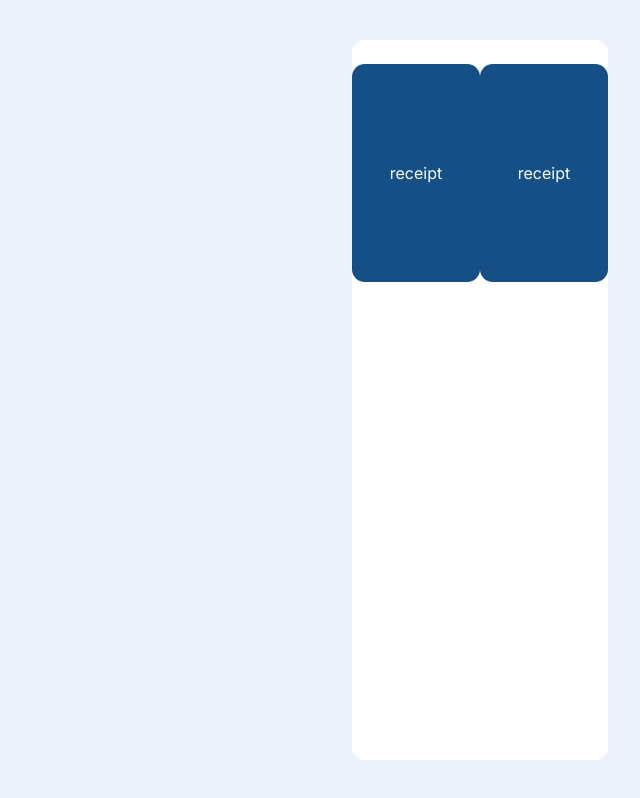
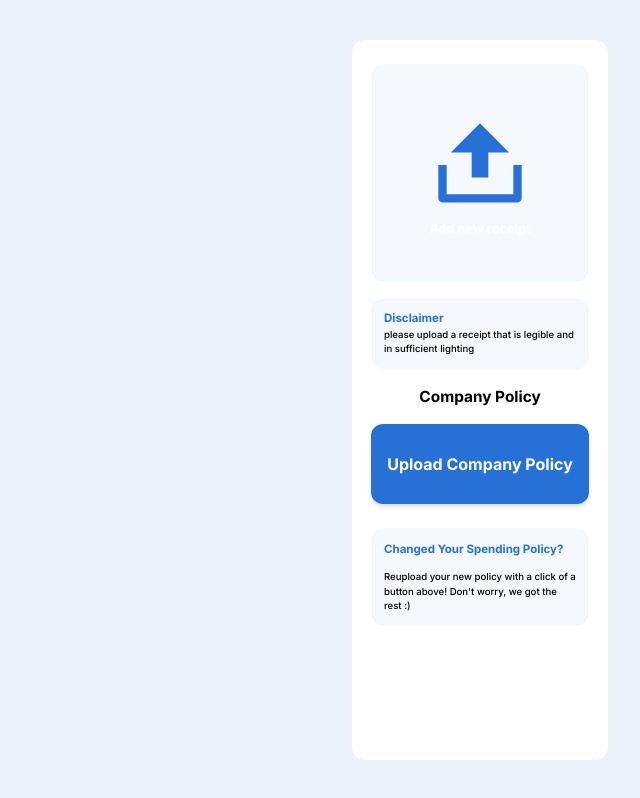
Before and after one commit to Dao-Ho/Finding-FishE, a Next.js app in the folder finding-fishe/: page /dashboard in a window 1280 px wide. Shown: the whole page, without its empty margins (640-1280 px from the left). Built offline with nearby package versions, Linux system fonts and the light colour scheme.

Commit message:
font end updates

```diff
--- a/finding-fishe/package.json
+++ b/finding-fishe/package.json
@@ -12,7 +12,8 @@
     "axios": "^1.6.7",
     "next": "14.1.0",
     "react": "^18",
-    "react-dom": "^18"
+    "react-dom": "^18",
+    "react-icons": "^5.0.1"
   },
   "devDependencies": {
     "autoprefixer": "^10.0.1",
--- a/finding-fishe/src/app/dashboard/page.js
+++ b/finding-fishe/src/app/dashboard/page.js
@@ -1,6 +1,7 @@
 "use client";
 import { useRef, useState } from "react";
-import axios from 'axios';
+import axios from "axios";
+import { RiUpload2Fill } from "react-icons/ri";
 
 export default function Dashboard() {
   //state to store the file
@@ -9,14 +10,13 @@ export default function Dashboard() {
   // State to store the base64
   const [base64, setBase64] = useState(null);
 
-
   const handleUpload = () => {
     console.log("Button clicked!");
     // trigger the click event of the file input
     fileInput.current.click();
   };
 
-  const handleFileChange = async (e) => {
+  const handleFileChange = async (e, intValue) => {
     const file = e.target.files[0];
 
     if (file) {
@@ -29,7 +29,7 @@ export default function Dashboard() {
         // Update state with the encoded string
         setBase64(base64String);
 
-        // Create a JSON object with the base64 data
+        // Create a JSON object with the base64 data and the int value
         const jsonData = {
           imageName: file.name,
           imageBase64: base64String,
@@ -41,7 +41,11 @@ export default function Dashboard() {
         // You can now use the jsonString as needed, for example, send it to a server.
         console.log(jsonString);
 
+        if (intValue === 1) {
         sendReceiptToBackend(jsonString);
+        } else {
+          sendPolicyToBackend(jsonString);
+        }
       };
 
       reader.readAsDataURL(file);
@@ -50,13 +54,25 @@ export default function Dashboard() {
 
   const sendReceiptToBackend = async (jsonString) => {
     try {
-      const response = await axios.post('/receive_json', {
+      const response = await axios.post("http://localhost:8080/receipt_json", {
         jsonData: jsonString,
       });
 
-      console.log('JSON data sent successfully:', response.data);
+      console.log("receipt JSON sent successfully:", response.data);
     } catch (error) {
-      console.error('Error sending JSON data:', error);
+      console.error("Error sending JSON data:", error);
+    }
+  };
+
+  const sendPolicyToBackend = async (jsonString) => {
+    try {
+      const response = await axios.post("http://localhost:8080/policy_json", {
+        jsonData: jsonString,
+      });
+
+      console.log("policy JSON data sent successfully:", response.data);
+    } catch (error) {
+      console.error("Error sending JSON data:", error);
     }
   };
 
@@ -64,30 +80,73 @@ export default function Dashboard() {
     <div className="w-screen h-screen bg-[#ecf2fc]">
       <div
         id="uploadContainer"
-        className="flex h-[90vh] w-[20vw] rounded-[1vw] bg-white translate-x-[77.5vw] translate-y-[5vh] justify-center"
+        className="flex-row h-[90vh] w-[20vw] rounded-[1vw] bg-white translate-x-[77.5vw] translate-y-[5vh] justify-center space-y-[2vh]"
       >
+        <div className="flex w-full h-inline justify-center">
           <button
-            onClick={handleUpload}
-            className="bg-[#164e86] w-[17vw] h-[17vw] mt-[3vh] rounded-[1vw] text-white"
+            onClick={() => handleUpload(1)}
+            className="bg-[#f5f9fd] w-[17vw] h-[17vw] mt-[3vh] rounded-[1vw] text-white flex items-center justify-center text-[#2770d6]
+            font-bold text-[1vw] hover:bg-[#e4eefc] hover:text-[#2f69fd] transition duration-300 ease-in-out relative"
           >
             <input
               ref={fileInput}
               type="file"
               style={{ display: "none" }}
               onChange={handleFileChange}
-          />receipt
+            />
+            <RiUpload2Fill
+              size={100}
+              color="#2770d6"
+              className="absolute -translate-y-[1vh]"
+            />
+            <h1 className="translate-y-[7vh]">Add new receipt</h1>
           </button>
+        </div>
+        <div id="disclaimer div" className="w-full px-[1.5vw]">
+          <div
+            id="disclaimer box"
+            className="w-full bg-[#f5f9fd] rounded-[1vw]"
+          >
+            <h1 className="text-[0.9vw] font-bold text-[#2770d6] px-[1vw] pt-[1vw]">
+              Disclaimer
+            </h1>
+            <h1 className="text-[0.75vw] font-medium text-[black] px-[1vw] pb-[1vw]">
+              please upload a receipt that is legible and in sufficient lighting
+            </h1>
+          </div>
+        </div>
+        <div id="company policy" className="flex w-full justify-center font-bold text-[1.2vw]">
+        <h1>
+          Company Policy
+        </h1>
+        </div>
+        <div className="flex w-full justify-center">
           <button
-            onClick={handleUpload}
-            className="bg-[#164e86] w-[17vw] h-[17vw] mt-[3vh] rounded-[1vw] text-white"
+            onClick={() => handleUpload(2)}
+            className="bg-[#2770d6] w-[17vw] h-[10vh] flex items-center justify-center rounded-xl cursor-pointer relative overflow-hidden transition-all duration-300 ease-in-out shadow-md hover:scale-105 hover:shadow-lg before:absolute before:top-0 before:-left-full before:w-full before:h-full before:bg-gradient-to-r before:from-[#06367a] before:to-[#052758] before:transition-all before:duration-500 before:ease-in-out before:z-[-1] before:rounded-xl hover:before:left-0 text-[#fff]"
           >
             <input
               ref={fileInput}
               type="file"
               style={{ display: "none" }}
               onChange={handleFileChange}
-          /> receipt
+            />
+            <h1 className="font-bold">Upload Company Policy</h1>
           </button>
+        </div>
+        <div id="disclaimer div" className="w-full px-[1.5vw] pt-[1vh]">
+          <div
+            id="disclaimer box"
+            className="w-full bg-[#f5f9fd] rounded-[1vw]"
+          >
+            <h1 className="text-[0.9vw] font-bold text-[#2770d6] px-[1vw] pt-[1vw]">
+              Changed Your Spending Policy?
+            </h1>
+            <h1 className="text-[0.75vw] font-medium text-[black] px-[1vw] pb-[1vw] pt-[1.5vh]">
+              Reupload your new policy with a click of a button above! Don't worry, we got the rest :)
+            </h1>
+          </div>
+        </div>
       </div>
     </div>
   );
```
Also changed, not shown: 1 other file (tests, documents, lock files or other folders). Lines whose indentation alone changed are shown as unchanged.
